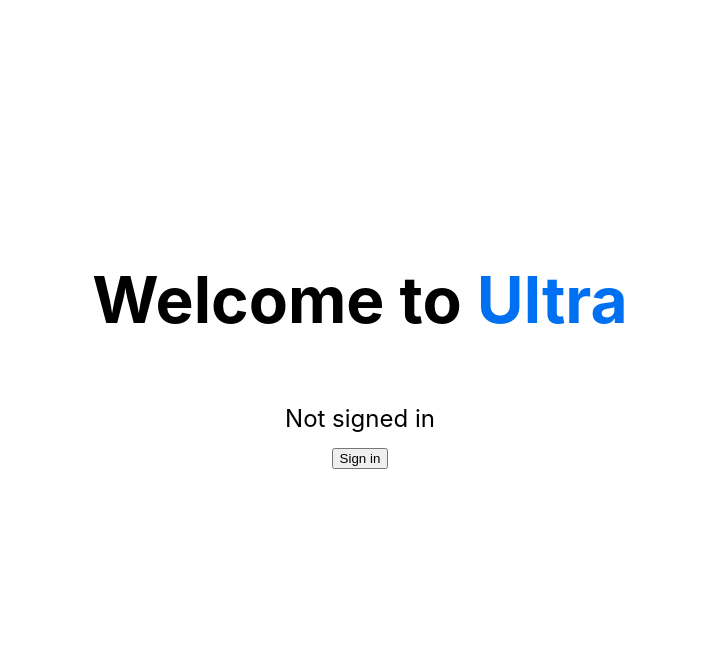
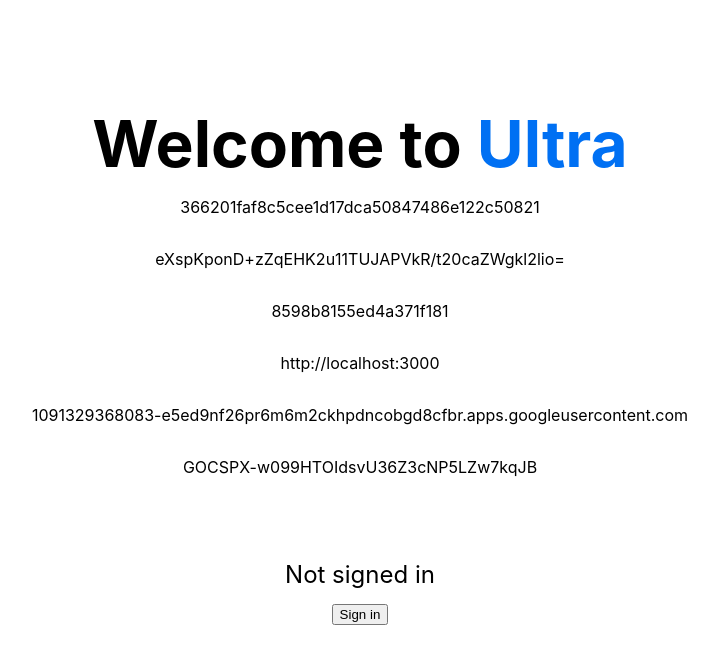
Before and after one commit to andrevenancio/ultra-azure, a Next.js app: page / in a window 1280 px wide. Shown: the top 664 px of the page, without its empty margins (280-998 px from the left). Built offline with nearby package versions, Linux system fonts and the light colour scheme; no server answers.

Commit message:
azure azure

```diff
--- a/pages/components/login-btn.tsx
+++ b/pages/components/login-btn.tsx
@@ -6,7 +6,7 @@
   if (session) {
     return (
       <>
-        Signed in
+        Signed in {session.user?.email}
         <br />
         <button onClick={() => signOut()}>Sign out</button>
       </>
--- a/pages/index.tsx
+++ b/pages/index.tsx
@@ -16,6 +16,12 @@
         <h1 className={styles.title}>
           Welcome to <a href="https://ultra.unity.com">Ultra</a>
         </h1>
+        <p>{process.env.GITHUB_CLIENT_SECRET}</p>
+        <p>{process.env.NEXTAUTH_SECRET}</p>
+        <p>{process.env.GITHUB_CLIENT_ID}</p>
+        <p>{process.env.NEXTAUTH_URL}</p>
+        <p>{process.env.GOOGLE_CLIENT_ID}</p>
+        <p>{process.env.GOOGLE_CLIENT_SECRET}</p>
         <p className={styles.description}>
           <Button />
         </p>
```
